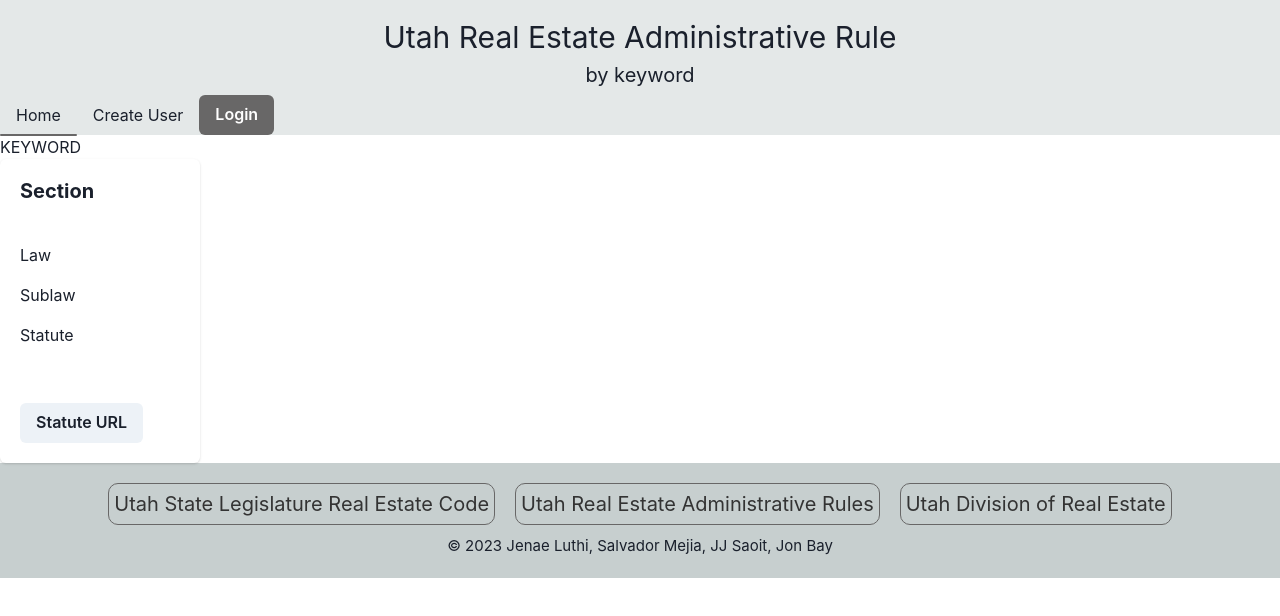
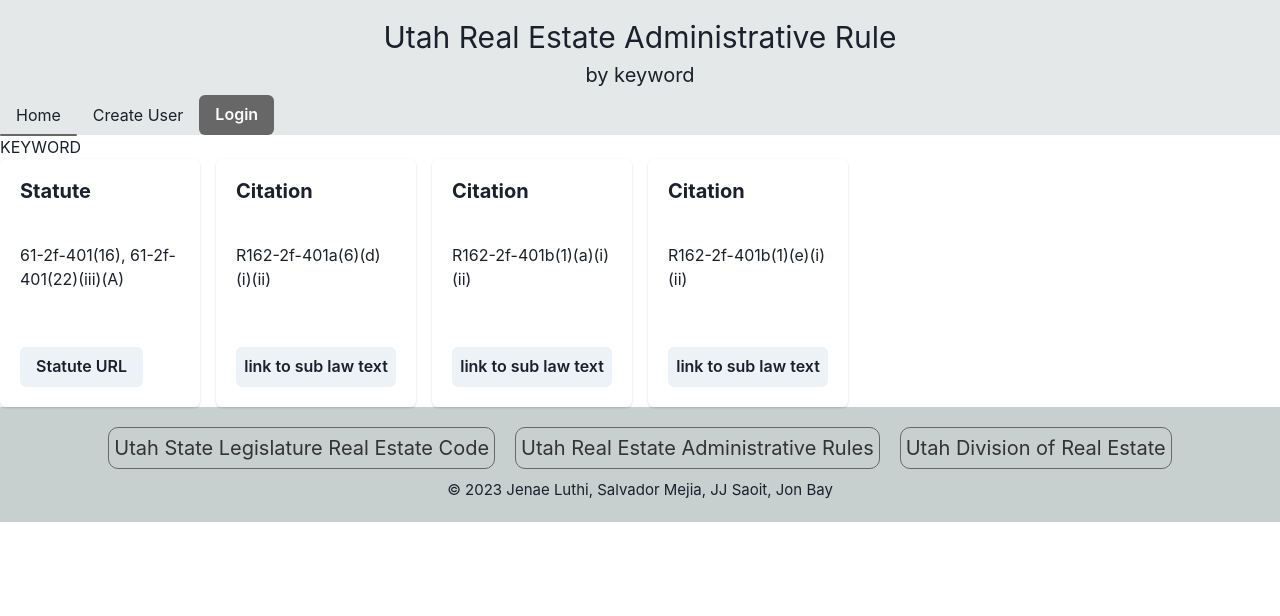
Before and after one commit to Jelu113/Utah-Real-Estate-Keywords, a React (Vite) app in the folder client/: page /keyword-result in a window 1280 px wide. Shown: the top 616 px of the page. Built offline with nearby package versions, Linux system fonts and the light colour scheme.

Commit message:
got keywordResultCard working

```diff
--- a/client/src/components/KeywordResultCard.jsx
+++ b/client/src/components/KeywordResultCard.jsx
@@ -1,56 +1,116 @@
-import { Select } from '@chakra-ui/react'
-import { useState } from 'react'
-import { Card, CardHeader, CardBody, CardFooter, SimpleGrid, Button, Heading, Text} from '@chakra-ui/react'
+import { Select } from "@chakra-ui/react";
+import { useState } from "react";
+import {
+  Card,
+  CardHeader,
+  CardBody,
+  CardFooter,
+  SimpleGrid,
+  Button,
+  Heading,
+  Text,
+} from "@chakra-ui/react";
 
 const KeywordResultCard = (keyword) => {
+  const SampleData = [
+    {
+      keyword: "Lender disclosure",
+      statute: ["61-2f-401(16), 61-2f-401(22)(iii)(A)"],
+      statuteURL:
+        "https://le.utah.gov/xcode/Title61/Chapter2F/61-2f-S401.html?v=C61-2f-S401_2023050320230503",
+      citations: [
+        {
+          section: "R162-2f-401a",
+          laws: "(6)",
+          sublaws: "(d)(i)(ii)",
+        },
+        {
+          section: "R162-2f-401b",
+          laws: "(1)",
+          sublaws: "(a)(i)(ii)",
+        },
+        {
+          section: "R162-2f-401b",
+          laws: "(1)",
+          sublaws: "(e)(i)(ii)",
+        },
+      ],
+    },
+    {
+      keyword: "False Advertising",
+      statute: ["61-2f-401(12)"],
+      statuteURL:
+        "https://le.utah.gov/xcode/Title61/Chapter2F/61-2f-S401.html?v=C61-2f-S401_2023050320230503",
+      citations: [
+        {
+          section: "R162-2f-401h",
+          laws: "(1)",
+          sublaws: "",
+        },
+        {
+          section: "R162-2f-401h",
+          laws: "(4)",
+          sublaws: "",
+        },
+        {
+          section: "",
+          laws: "",
+          sublaws: "",
+        },
+      ],
+    },
+  ];
 
-  // {
-  //   "keyword": "Lender disclosure",
-  //   "statute": ["61-2f-401(16), 61-2f-401(22)(iii)(A)"],
-  //   "statuteURL": "https://le.utah.gov/xcode/Title61/Chapter2F/61-2f-S401.html?v=C61-2f-S401_2023050320230503",
-  //   "citations": [
-  //     {
-  //       "section": "R162-2f-401a",
-  //       "laws": "(6)",
-  //       "sublaws": "(d)(i)(ii)"
-  //     },
-  //     {
-  //       "section": "R162-2f-401b",
-  //       "laws": "(1)",
-  //       "sublaws": "(a)(i)(ii)"
-  //     },
-  //     {
-  //       "section": "R162-2f-401b",
-  //       "laws": "(1)",
-  //       "sublaws": "(e)(i)(ii)"
-  //     }
+  const TestRender = SampleData.find((value) => {
+    return value.keyword === "Lender disclosure";
+  });
+  console.log(TestRender);
 
-  //   ]
+  const StatuteCard = (
+    <Card>
+      <CardHeader>
+        <Heading size="md"> Statute </Heading>
+      </CardHeader>
+      <CardBody>
+        <Text mb={4}>{TestRender.statute}</Text>
+      </CardBody>
+      <CardFooter>
+        <a href={TestRender.statuteURL} target="_blank" rel="noreferrer">
+          <Button>Statute URL</Button>
+        </a>
+      </CardFooter>
+    </Card>
+  );
 
-  // },
-
-
+  const citationCards = TestRender.citations.map((citation) => (
+    <Card>
+      <CardHeader>
+        <Heading size="md"> Citation</Heading>
+      </CardHeader>
+      <CardBody>
+        <Text mb={4}>
+          {citation.section}
+          {citation.laws}
+          {citation.sublaws}
+        </Text>
+      </CardBody>
+      <CardFooter>
+        <Button>link to sub law text</Button>
+      </CardFooter>
+    </Card>
+  ));
 
   return (
     <>
- <SimpleGrid spacing={4} templateColumns='repeat(auto-fill, minmax(200px, 1fr))'>
-  <Card>
-    <CardHeader>
-      <Heading size='md'> Section</Heading>
-    </CardHeader>
-    <CardBody>
-      <Text mb={4}>Law</Text>
-      <Text mb={4}>Sublaw</Text>
-      <Text mb={4}>Statute</Text>
-    </CardBody>
-    <CardFooter>
-      <Button>Statute URL</Button>
-    </CardFooter>
-  </Card>
+      <SimpleGrid
+        spacing={4}
+        templateColumns="repeat(auto-fill, minmax(200px, 1fr))"
+      >
+        {StatuteCard}
+        {citationCards}
       </SimpleGrid>
     </>
   );
-    }
-
+};
 
 export default KeywordResultCard;
--- a/client/src/components/SectionKeyword2.jsx
+++ b/client/src/components/SectionKeyword2.jsx
@@ -1,11 +1,11 @@
-import { Select, Button} from '@chakra-ui/react'
-import { useState } from 'react'
+import { Select, Button } from "@chakra-ui/react";
+import { useState } from "react";
 import { useQuery } from "@apollo/client";
 import { GET_KEYWORDS } from "../utils/queries";
 
-const SectionKeyword2 = ({selectedSection}) => {
+const SectionKeyword2 = ({ selectedSection }) => {
   //Hooks
-    const [selectedVal, setSelectedKeyword] = useState("");
+  const [selectedVal, setselectedVal] = useState("");
   const { loading, data } = useQuery(GET_KEYWORDS, {
     fetchPolicy: "no-cache",
   });
@@ -26,7 +26,6 @@
     console.log(selectedSection);
   };
 
-
   return (
     <>
       <h2 className="sectionText">Select a Keyword</h2>
```
Lines whose indentation alone changed are shown as unchanged.
